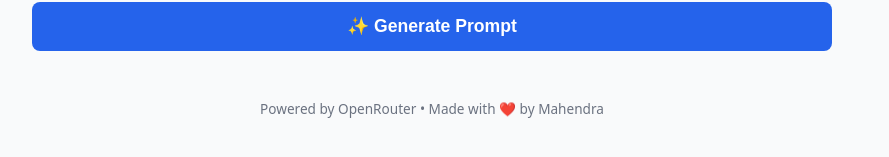
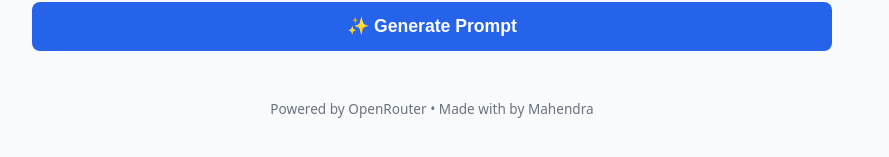
Before and after one commit to mahendramirdhapy-tech/prompt-maker-app, a Next.js app: page / in a window 1280 px wide. Shown: the part 519-676 px from the top of the page, without its empty margins (208-1097 px from the left). Built offline with nearby package versions, Linux system fonts and the light colour scheme; no server answers.

Commit message:
Update index.js

```diff
--- a/pages/index.js
+++ b/pages/index.js
@@ -356,8 +356,8 @@ export default function Home() {
       )}
 
       <footer style={{ textAlign: 'center', paddingTop: '24px', fontSize: '0.85rem', color: darkMode ? '#9ca3af' : '#6b7280' }}>
-        Powered by OpenRouter • Made with ❤️ by Mahendra
+        Powered by OpenRouter • Made with by Mahendra
       </footer>
     </div>
-  )
-};
+  );
+}
```
